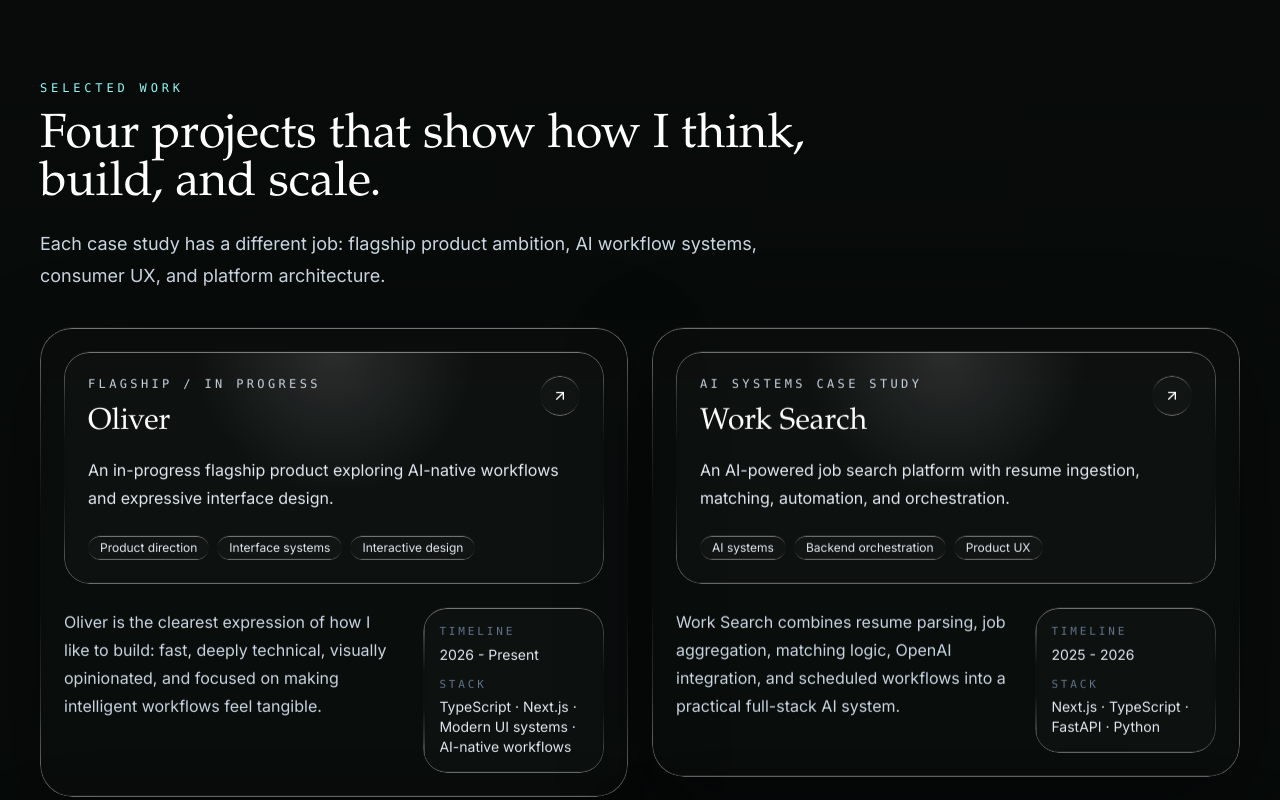
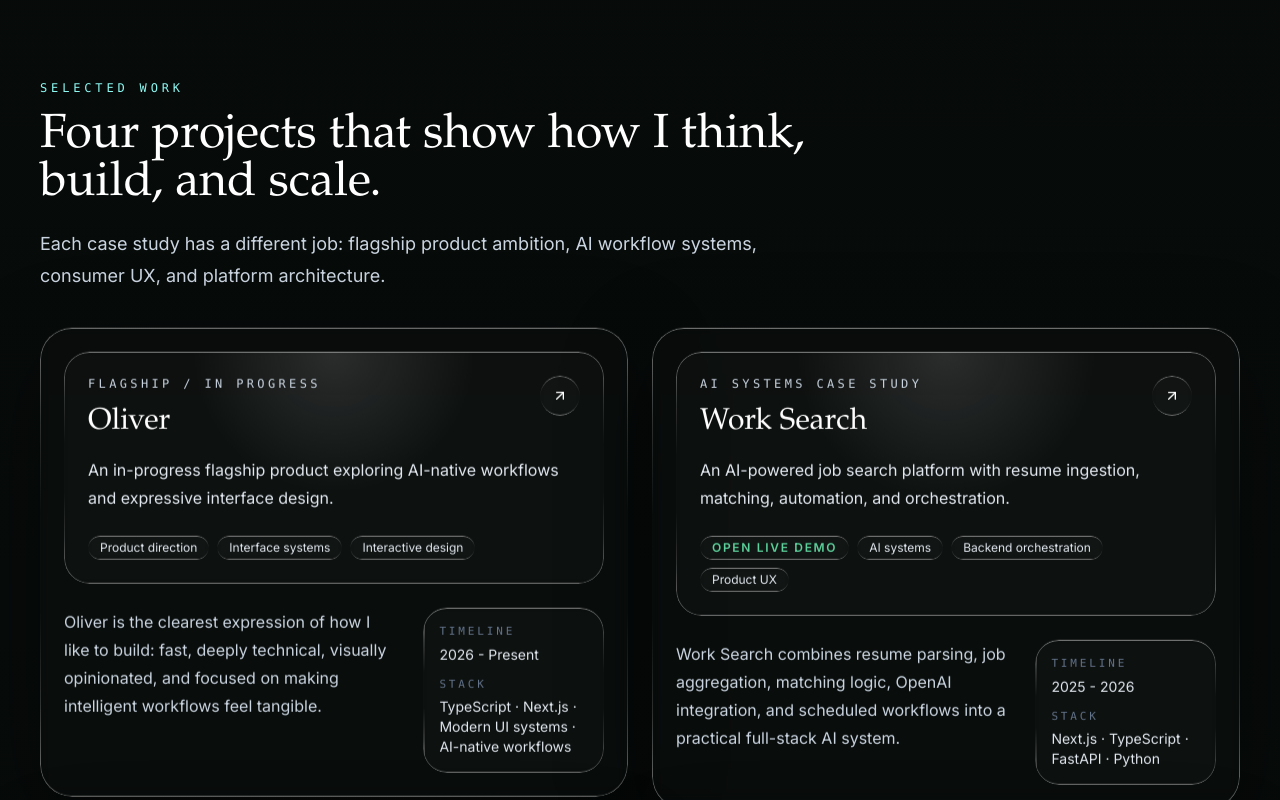
Before and after one commit to Anuragh33/My-Portfolio, a Next.js app: page / in a window 1280 px wide. Shown: the part 2000-2800 px from the top of the page. Built offline with nearby package versions, Linux system fonts and the light colour scheme; no server answers.

Commit message:
Add live project demo links

```diff
--- a/components/project-card.tsx
+++ b/components/project-card.tsx
@@ -14,7 +14,9 @@
 
 export function ProjectCard({ project, priority = false }: ProjectCardProps) {
   const reducedMotion = useReducedMotion();
-  const ref = useRef<HTMLAnchorElement | null>(null);
+  const ref = useRef<HTMLElement | null>(null);
+  const demoLink = project.links.find((link) => link.kind === "demo");
+  const href = demoLink?.href ?? `/work/${project.slug}`;
   const { scrollYProgress } = useScroll({
     target: ref,
     offset: ["start end", "end start"]
@@ -23,11 +25,11 @@
 
   return (
     <motion.div style={{ y }} className={priority ? "lg:col-span-2" : undefined}>
-      <Link
+      <article
         ref={ref}
-        href={`/work/${project.slug}`}
-        className="glass-panel group block h-full overflow-hidden p-6 transition hover:scale-[1.01]"
+        className="glass-panel group relative h-full overflow-hidden p-6 transition hover:scale-[1.01]"
       >
+        <Link href={href} className="absolute inset-0 z-10" aria-label={`Open ${project.title}`} />
         <div
           className={`liquid-glass relative rounded-[1.6rem] bg-gradient-to-br ${project.accent} p-6`}
         >
@@ -37,12 +39,21 @@
               <p className="font-mono text-xs uppercase tracking-[0.28em] text-slate-300">{project.status}</p>
               <h3 className="mt-3 font-display text-3xl text-white">{project.title}</h3>
             </div>
-            <span className="liquid-glass rounded-full p-3 text-white transition group-hover:translate-x-1 group-hover:-translate-y-1">
+            <Link
+              href={href}
+              className="liquid-glass relative z-20 rounded-full p-3 text-white transition hover:text-[#5ed29c] group-hover:translate-x-1 group-hover:-translate-y-1"
+              aria-label={demoLink ? `Open ${project.title} live demo` : `Open ${project.title} case study`}
+            >
               <ArrowUpRight className="h-4 w-4" />
-            </span>
+            </Link>
           </div>
           <p className="relative mt-4 max-w-2xl text-base leading-7 text-slate-200">{project.tagline}</p>
           <div className="relative mt-6 flex flex-wrap gap-2">
+            {demoLink ? (
+              <span className="liquid-glass rounded-full px-3 py-1 text-xs font-semibold uppercase tracking-[0.14em] text-[#5ed29c]">
+                Open live demo
+              </span>
+            ) : null}
             {project.capabilities.slice(0, 3).map((capability) => (
               <span key={capability} className="liquid-glass rounded-full px-3 py-1 text-xs text-slate-200">
                 {capability}
@@ -63,7 +74,7 @@
             </div>
           </div>
         </div>
-      </Link>
+      </article>
     </motion.div>
   );
 }
--- a/lib/data.ts
+++ b/lib/data.ts
@@ -195,7 +195,10 @@
       "Good AI products are often workflow products first. The model matters, but the surrounding system matters more.",
     stack: ["Next.js", "TypeScript", "FastAPI", "Python", "OpenAI", "Pipeline scheduling"],
     capabilities: ["AI systems", "Backend orchestration", "Product UX", "Automation"],
-    links: [{ label: "Case study only", href: "/contact", kind: "case-study" }],
+    links: [
+      { label: "Live demo", href: "https://worksearch-33ha.vercel.app/sign-in", kind: "demo" },
+      { label: "Case study only", href: "/contact", kind: "case-study" }
+    ],
     featured: true,
     order: 2,
     accent: "from-cyan-300/25 via-[#5ed29c]/10 to-transparent"
@@ -240,6 +243,7 @@
     stack: ["Next.js", "TypeScript", "Clerk", "Drizzle ORM", "Neon/Postgres", "Zustand"],
     capabilities: ["Consumer UX", "State modeling", "Content workflows", "Full-stack product delivery"],
     links: [
+      { label: "Live demo", href: "https://bhasha-xi.vercel.app", kind: "demo" },
       { label: "GitHub", href: "https://github.com/Anuragh33/Bhasha", kind: "repo" },
       { label: "Case study only", href: "/contact", kind: "case-study" }
     ],
@@ -287,6 +291,7 @@
     stack: ["Next.js", "TypeScript", "TRPC", "Inngest", "OpenAI", "Stream", "Drizzle ORM"],
     capabilities: ["Platform architecture", "AI-native product systems", "Realtime collaboration", "Workflow processing"],
     links: [
+      { label: "Live demo", href: "https://idea-ai-eight.vercel.app/sign-in", kind: "demo" },
       { label: "GitHub", href: "https://github.com/Anuragh33/Idea", kind: "repo" },
       { label: "Case study only", href: "/contact", kind: "case-study" }
     ],
```
